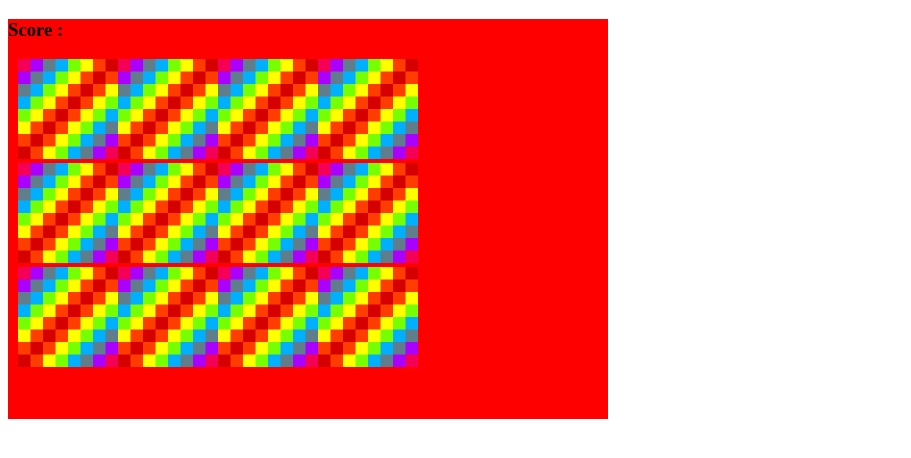
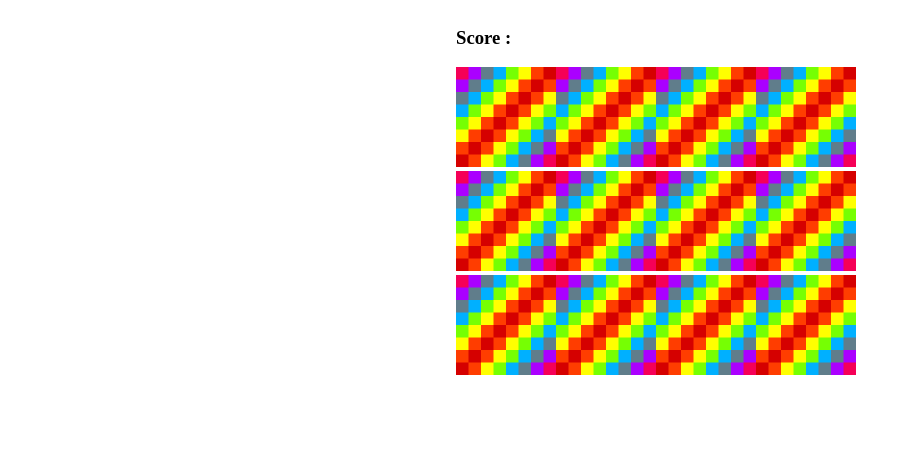
Before and after one commit to MaiCodes-exe/memory-game, a plain HTML site: page index.html in a window 1280 px wide. Shown: the whole page, without its empty margins (0-911 px from the left). Drawn offline with Linux system fonts and the light colour scheme.

Commit message:
fixed centering

```diff
--- a/styles.css
+++ b/styles.css
@@ -1,7 +1,8 @@
 #body{
     width: 600px;
     height: 400px;
-    background-color: red;
+    position: fixed;
+    margin-left: 35%;
 }
 
 
@@ -11,5 +12,4 @@
 flex-wrap: wrap;
 width: 400px;
 height: 300px;
-margin: 10px;
 }
```
